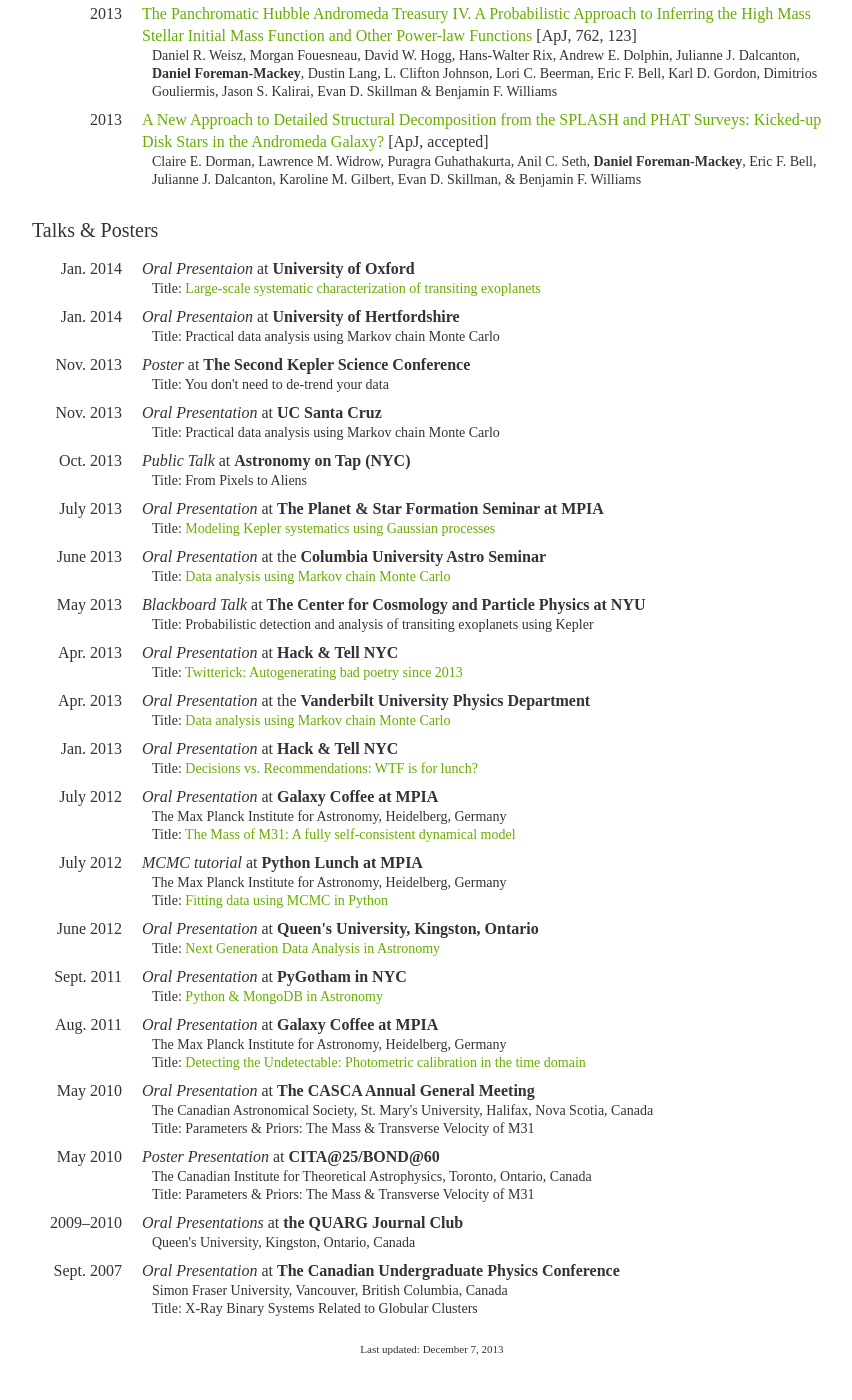
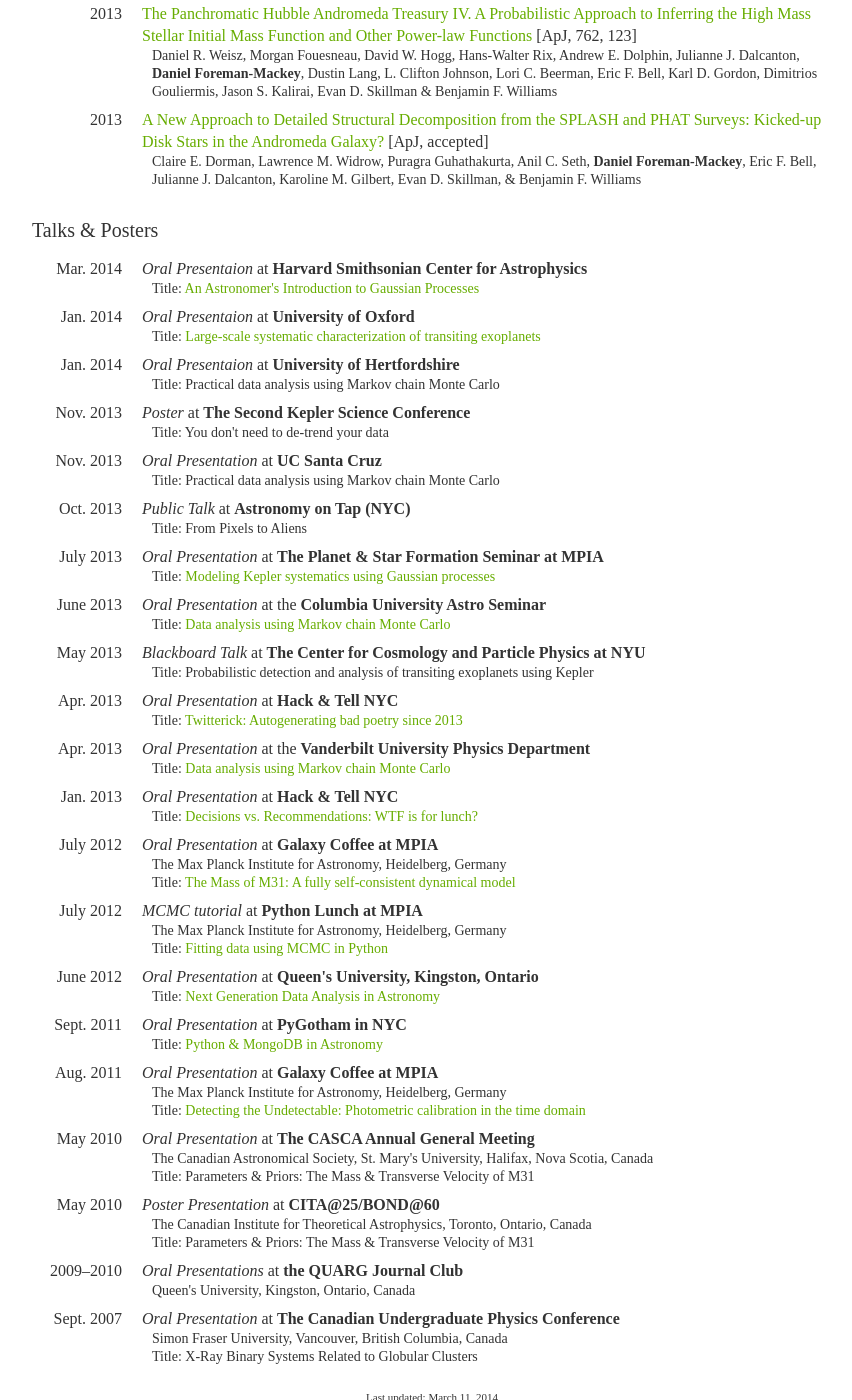
Before and after one commit to dfm/dfm.github.com, a Jekyll site: the page cv/index.html, which Jekyll copies as it is, in a window 1280 px wide and 1400 px high, scrolled down 1546 px. Shown: the whole window, without its empty margins (208-1060 px from the left). Built offline with Jekyll 4.4.1, drawn with Linux system fonts in a browser that asks for light colours; some web fonts are replaced; comment, search, counter and statistics services are not loaded.

Commit message:
Update index.html

```diff
--- a/cv/index.html
+++ b/cv/index.html
@@ -270,6 +270,15 @@
 
             <ul>
                 <li>
+                    <span class="date">Mar. 2014</span>
+                    <span class="position">Oral Presentaion</span> at
+                    <span class="institute">Harvard Smithsonian Center for Astrophysics</span>
+                    <span class="meta">
+                        Title: <a href="https://speakerdeck.com/dfm/an-astronomers-introduction-to-gaussian-processes">
+                            An Astronomer's Introduction to Gaussian Processes</a>
+                    </span>
+                </li>
+                <li>
                     <span class="date">Jan. 2014</span>
                     <span class="position">Oral Presentaion</span> at
                     <span class="institute">University of Oxford</span>
@@ -450,7 +459,7 @@
         </section>
 
         <footer>
-            Last updated: December 7, 2013
+            Last updated: March 11, 2014
         </footer>
 
     </div>
```
